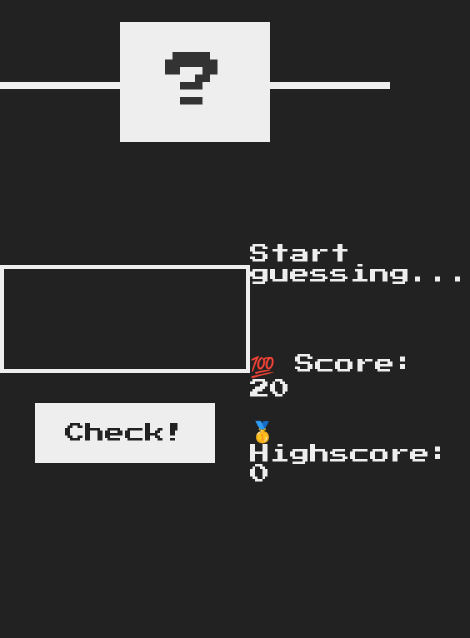
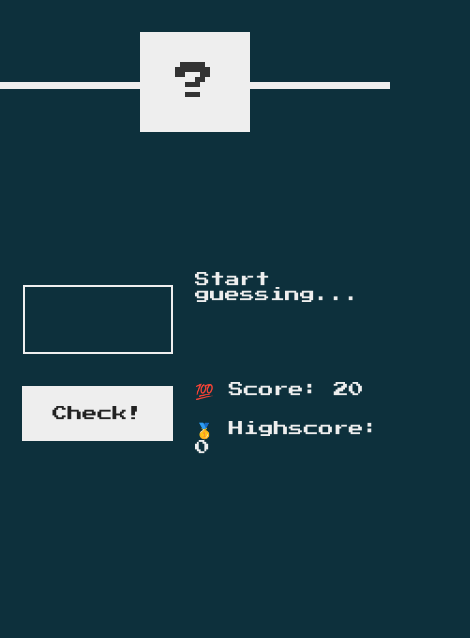
Before and after one commit to tomj2j/myportfolio, a plain HTML site: page projects/GMN/index.html in a window 390 px wide. Shown: the part 206-844 px from the top of the page, 470 px wide, since content can reach past the window. Drawn offline with Linux system fonts and the light colour scheme.

Commit message:
updated project gmn

```diff
--- a/projects/GMN/style.css
+++ b/projects/GMN/style.css
@@ -117,3 +117,46 @@ h1 {
 .label-score {
   margin-bottom: 2rem;
 }
+
+@media only screen and (max-width: 600px) {
+  body {
+    background-color: rgb(13, 48, 60);
+    font-size: 1rem;
+  }
+  .btn {
+    font-size: 1.5rem;
+  }
+  h1 {
+    font-size: 1.5rem;
+  }
+  p {
+    font-size: 1.5rem;
+  }
+  button {
+    margin: 2px;
+  }
+  .number {
+    background: #eee;
+    color: #333;
+    font-size: 4rem;
+    width: 11rem;
+    padding: 3rem 0rem;
+    text-align: center;
+    position: absolute;
+    bottom: 0;
+    left: 50%;
+    transform: translate(-50%, 50%);
+  }
+  .guess {
+    background: none;
+    border: 2px solid #eee;
+    font-family: inherit;
+    color: inherit;
+    font-size: 3.5rem;
+    padding: 1.5rem;
+    width: 15rem;
+    text-align: center;
+    display: block;
+    margin-bottom: 3rem;
+  }
+}
```
Also changed, not shown: 1 other file.
